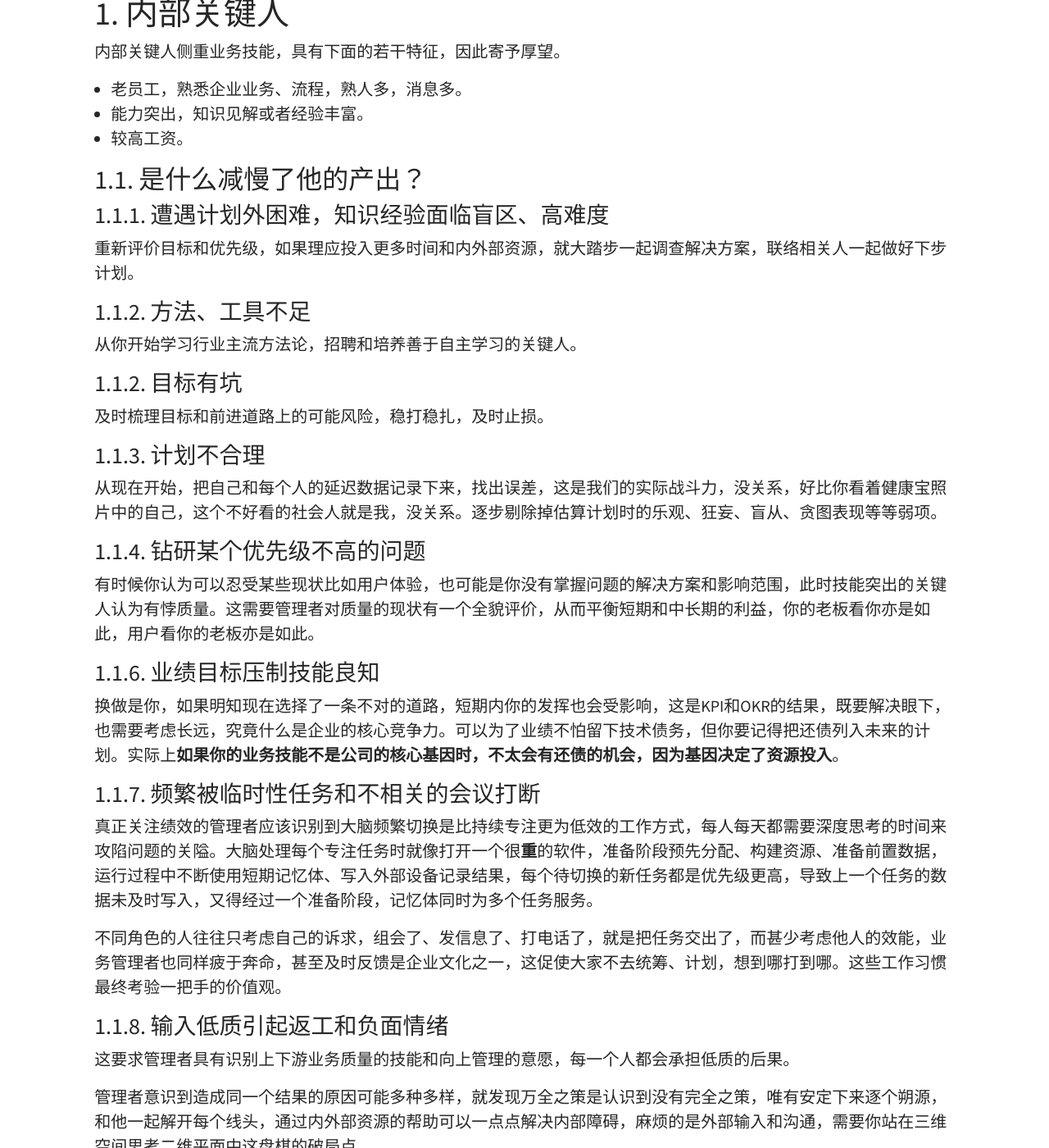
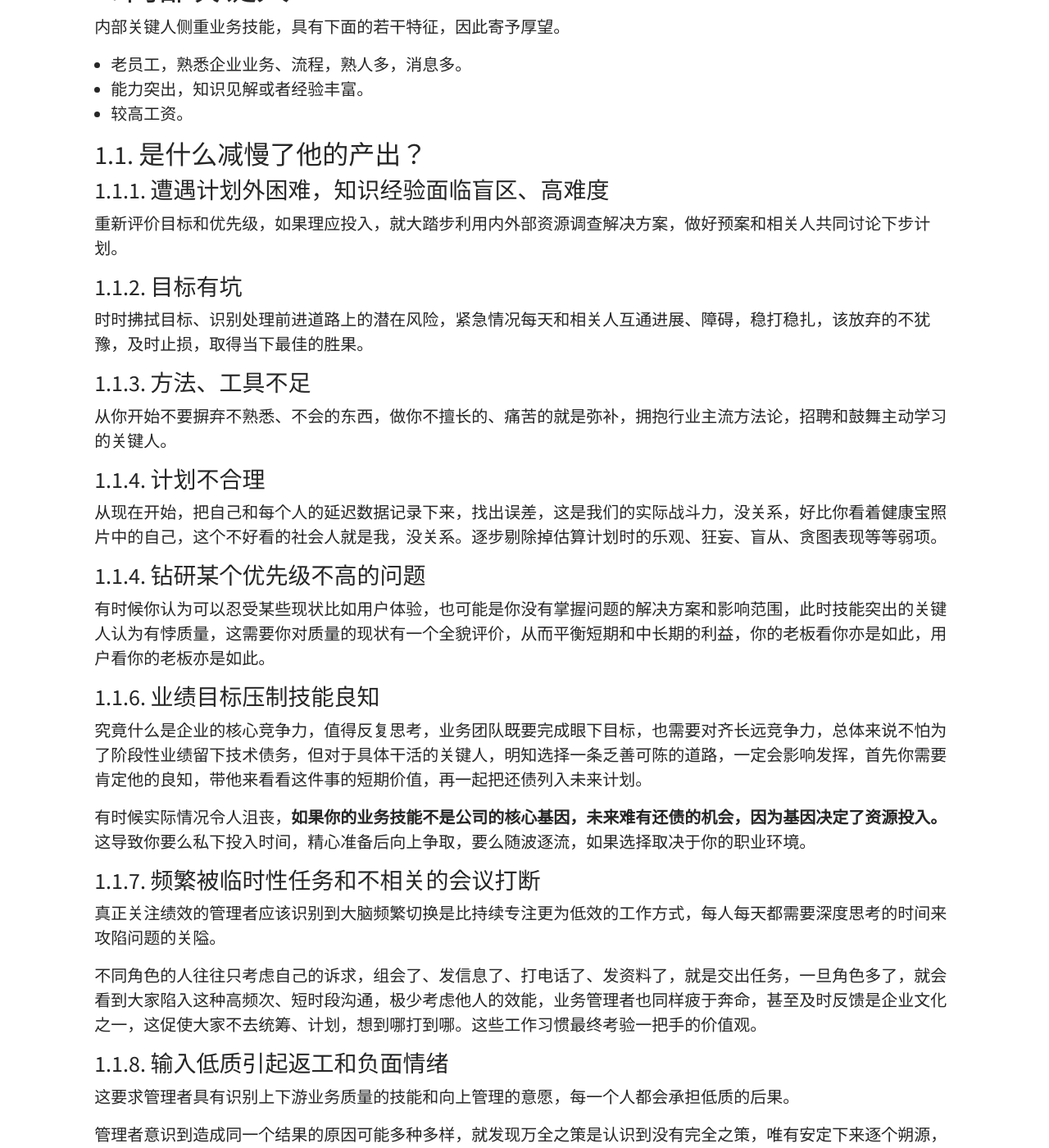
Before and after one commit to hubugui/hubugui.github.io, a Jekyll site: the page built from _posts/2022-10-29-团队创造价值低-3-关键人.md, in a window 1280 px wide and 1400 px high, scrolled down 1307 px. Shown: the whole window at 82% size. Built offline with Jekyll 4.4.1, drawn with Linux system fonts in a browser that asks for light colours; comment, search, counter and statistics services are not loaded; some of the changed text lies outside the part shown.

Commit message:
Update 2022-10-29-团队创造价值低-3-关键人.md

```diff
--- a/_posts/2022-10-29-团队创造价值低-3-关键人.md
+++ b/_posts/2022-10-29-团队创造价值低-3-关键人.md
@@ -13,13 +13,14 @@ excerpt_separator: <!--more-->
 # 中大型企业在寻求新发展的时候和中小企业一致，由此催生出专业的人力资源服务赛道
 # 除非你有许多成功经历的背书或传教士的洗脑力、真正共享收益的魄力。
 # 往往只有那些拿到大笔投资、已有盈利能力、行业知名的企业，可以提供较高薪酬水平，账面吸引力强大，明星员工和行业广告来招揽人才。
+# 大脑处理每个专注任务时就像打开一个很**重**的软件，准备阶段预先分配、构建资源、准备前置数据，运行过程中不断使用短期记忆体、写入外部设备记录结果，每个待切换的新任务都是优先级更高，导致上一个任务的数据未及时写入，又得经过一个准备阶段，记忆体同时为多个任务服务。
 ---
 
 <!--more-->
 * TOC
 {:toc}
 
-企业划分组织架构的最小颗粒度按照职业技能，比如销售、财务、行政、研发，软件行业中研发还可以划分为产品、运营、开发、测试、运维，显而易见，每种技能团队都有内部关键人，各个小团队遵循工作流程，一起解决用户的问题，意味着各个团队的管理者不仅仅是内部关键人，还担任上下游团队的外部关键人，外部关键人还包括下面团队的所有成员。
+企业划分组织架构的最小颗粒度按照职业技能，比如销售、财务、行政、研发，软件行业中研发还可以划分为产品、运营、开发、测试、运维，每种技能团队中都有内部关键人，各个小团队遵循工作流程，一起解决用户问题，意味着各个团队的管理者不仅仅是内部关键人，还担任上下游团队的外部关键人，外部关键人还包括下面团队的所有成员。
 
 1. 以**协作**为首要技能之一的团队。比如公关、销售、HRBP、项目、产品。
 2. 工作流程中位于中上游的团队。比如销售、项目、产品、研发。
@@ -29,7 +30,7 @@ excerpt_separator: <!--more-->
 
 # 扫清障碍的领导力
 
-有效的管理者具有棋手的冷静，带着信任去观察你的关键人遇到了什么，为每个人投入低成本、拿到高业绩的工作活动扫清障碍，这就是领导力。
+有效的管理者不局限于业务技能，应具有棋手的冷静，带着信任去观察你的关键人遇到了什么，为每个人投入低成本、拿到高业绩的工作活动扫清障碍，这就是领导力。
 
 # 1. 内部关键人
 
@@ -42,27 +43,29 @@ excerpt_separator: <!--more-->
 ## 1.1. 是什么减慢了他的产出？
 
 ### 1.1.1. 遭遇计划外困难，知识经验面临盲区、高难度
-重新评价目标和优先级，如果理应投入更多时间和内外部资源，就大踏步一起调查解决方案，联络相关人一起做好下步计划。
-
-### 1.1.2. 方法、工具不足
-从你开始学习行业主流方法论，招聘和培养善于自主学习的关键人。
+重新评价目标和优先级，如果理应投入，就大踏步利用内外部资源调查解决方案，做好预案和相关人共同讨论下步计划。
 
 ### 1.1.2. 目标有坑
-及时梳理目标和前进道路上的可能风险，稳打稳扎，及时止损。
+时时拂拭目标、识别处理前进道路上的潜在风险，紧急情况每天和相关人互通进展、障碍，稳打稳扎，该放弃的不犹豫，及时止损，取得当下最佳的胜果。
 
-### 1.1.3. 计划不合理
+### 1.1.3. 方法、工具不足
+从你开始不要摒弃不熟悉、不会的东西，做你不擅长的、痛苦的就是弥补，拥抱行业主流方法论，招聘和鼓舞主动学习的关键人。
+
+### 1.1.4. 计划不合理
 从现在开始，把自己和每个人的延迟数据记录下来，找出误差，这是我们的实际战斗力，没关系，好比你看着健康宝照片中的自己，这个不好看的社会人就是我，没关系。逐步剔除掉估算计划时的乐观、狂妄、盲从、贪图表现等等弱项。
 
 ### 1.1.4. 钻研某个优先级不高的问题
-有时候你认为可以忍受某些现状比如用户体验，也可能是你没有掌握问题的解决方案和影响范围，此时技能突出的关键人认为有悖质量。这需要管理者对质量的现状有一个全貌评价，从而平衡短期和中长期的利益，你的老板看你亦是如此，用户看你的老板亦是如此。
+有时候你认为可以忍受某些现状比如用户体验，也可能是你没有掌握问题的解决方案和影响范围，此时技能突出的关键人认为有悖质量，这需要你对质量的现状有一个全貌评价，从而平衡短期和中长期的利益，你的老板看你亦是如此，用户看你的老板亦是如此。
 
 ### 1.1.6. 业绩目标压制技能良知
-换做是你，如果明知现在选择了一条不对的道路，短期内你的发挥也会受影响，这是KPI和OKR的结果，既要解决眼下，也需要考虑长远，究竟什么是企业的核心竞争力。可以为了业绩不怕留下技术债务，但你要记得把还债列入未来的计划。实际上**如果你的业务技能不是公司的核心基因时，不太会有还债的机会，因为基因决定了资源投入**。
+究竟什么是企业的核心竞争力，值得反复思考，业务团队既要完成眼下目标，也需要对齐长远竞争力，总体来说不怕为了阶段性业绩留下技术债务，但对于具体干活的关键人，明知选择一条乏善可陈的道路，一定会影响发挥，首先你需要肯定他的良知，带他来看看这件事的短期价值，再一起把还债列入未来计划。
+
+有时候实际情况令人沮丧，**如果你的业务技能不是公司的核心基因，未来难有还债的机会，因为基因决定了资源投入。** 这导致你要么私下投入时间，精心准备后向上争取，要么随波逐流，如果选择取决于你的职业环境。
 
 ### 1.1.7. 频繁被临时性任务和不相关的会议打断
-真正关注绩效的管理者应该识别到大脑频繁切换是比持续专注更为低效的工作方式，每人每天都需要深度思考的时间来攻陷问题的关隘。大脑处理每个专注任务时就像打开一个很**重**的软件，准备阶段预先分配、构建资源、准备前置数据，运行过程中不断使用短期记忆体、写入外部设备记录结果，每个待切换的新任务都是优先级更高，导致上一个任务的数据未及时写入，又得经过一个准备阶段，记忆体同时为多个任务服务。
+真正关注绩效的管理者应该识别到大脑频繁切换是比持续专注更为低效的工作方式，每人每天都需要深度思考的时间来攻陷问题的关隘。
 
-不同角色的人往往只考虑自己的诉求，组会了、发信息了、打电话了，就是把任务交出了，而甚少考虑他人的效能，业务管理者也同样疲于奔命，甚至及时反馈是企业文化之一，这促使大家不去统筹、计划，想到哪打到哪。这些工作习惯最终考验一把手的价值观。
+不同角色的人往往只考虑自己的诉求，组会了、发信息了、打电话了、发资料了，就是交出任务，一旦角色多了，就会看到大家陷入这种高频次、短时段沟通，极少考虑他人的效能，业务管理者也同样疲于奔命，甚至及时反馈是企业文化之一，这促使大家不去统筹、计划，想到哪打到哪。这些工作习惯最终考验一把手的价值观。
 
 ### 1.1.8. 输入低质引起返工和负面情绪
 这要求管理者具有识别上下游业务质量的技能和向上管理的意愿，每一个人都会承担低质的后果。
```
